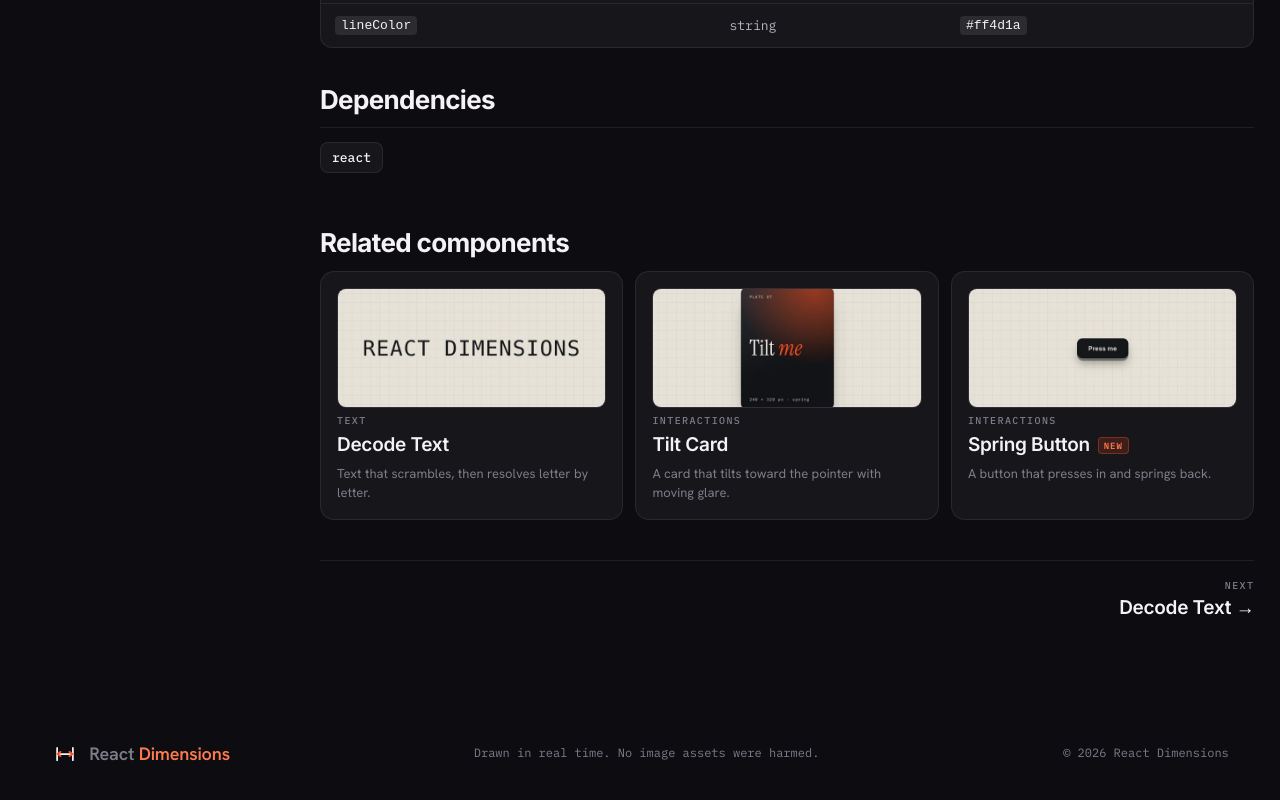
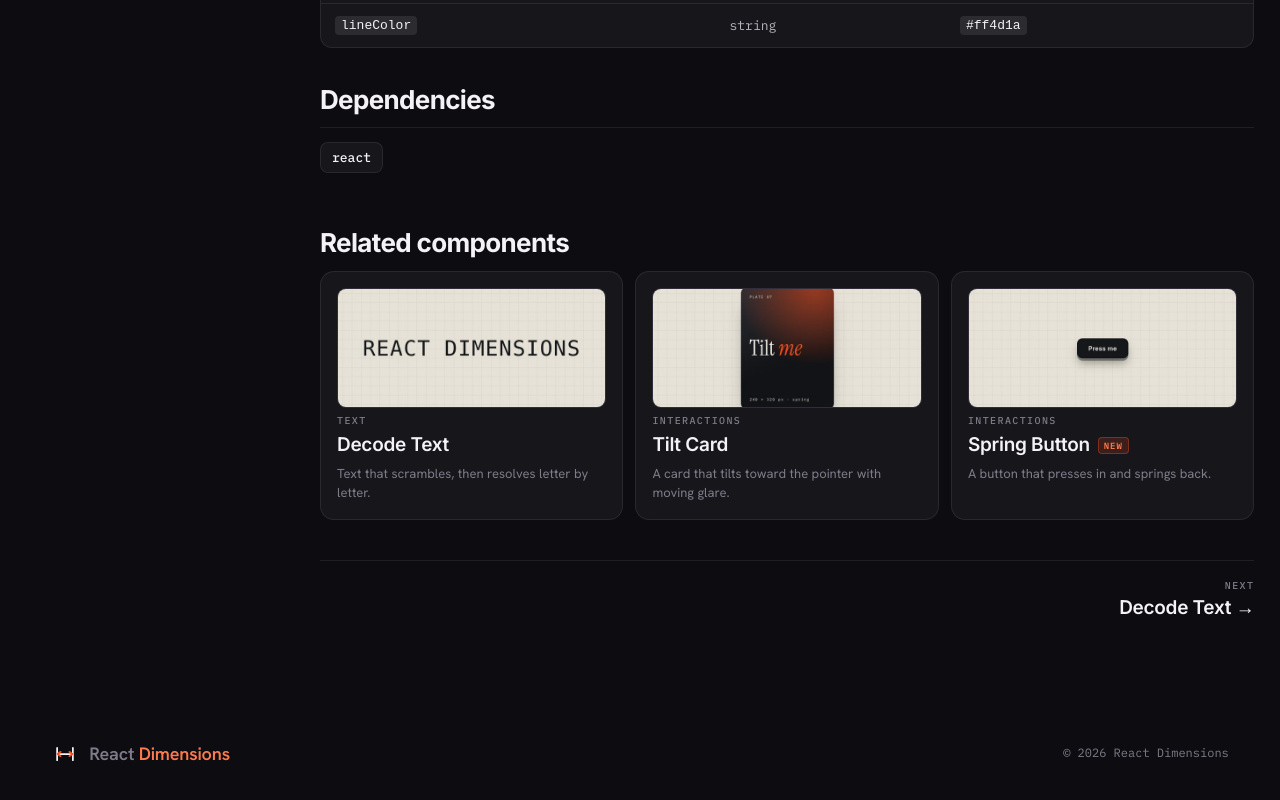
Before and after one commit to jasonkishore82/reactdimensions-fork, a React (Vite) app in the folder dimensions-ui/: page /library/measure-text in a window 1280 px wide. Shown: the part 1317-2117 px from the top of the page. Built offline with nearby package versions, Linux system fonts and the light colour scheme.

Commit message:
Remove the tagline from the site footer
Co-Authored-By: Claude Opus 5.5 <noreply@anthropic.com>
Claude-Session: https://claude.ai/code/session_011tD34XL34ZPQvN5qXUzfNB

```diff
--- a/dimensions-ui/src/Nav.jsx
+++ b/dimensions-ui/src/Nav.jsx
@@ -130,7 +130,6 @@ export function Footer() {
   return (
     <footer className="footer">
       <Logo />
-      <span>Drawn in real time. No image assets were harmed.</span>
       <span>© {new Date().getFullYear()} React Dimensions</span>
     </footer>
   )
```
